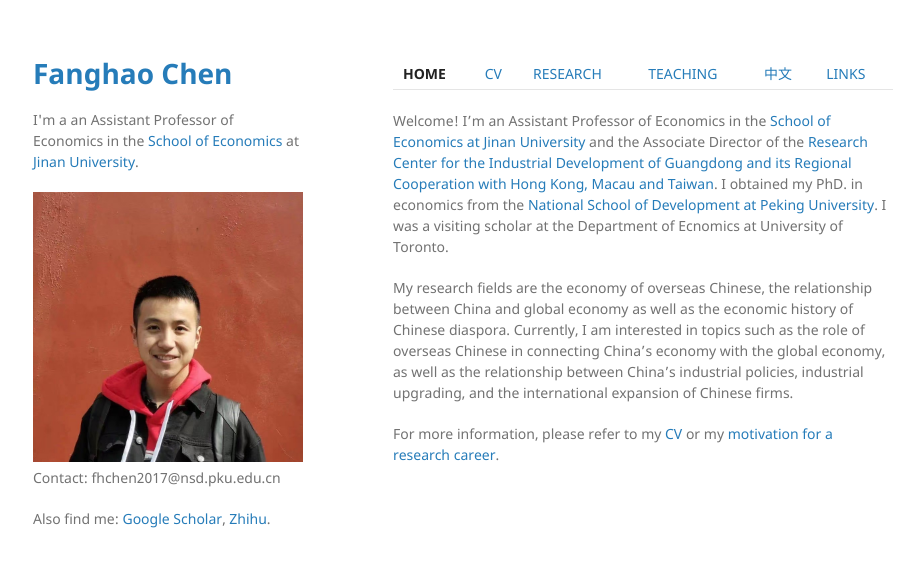
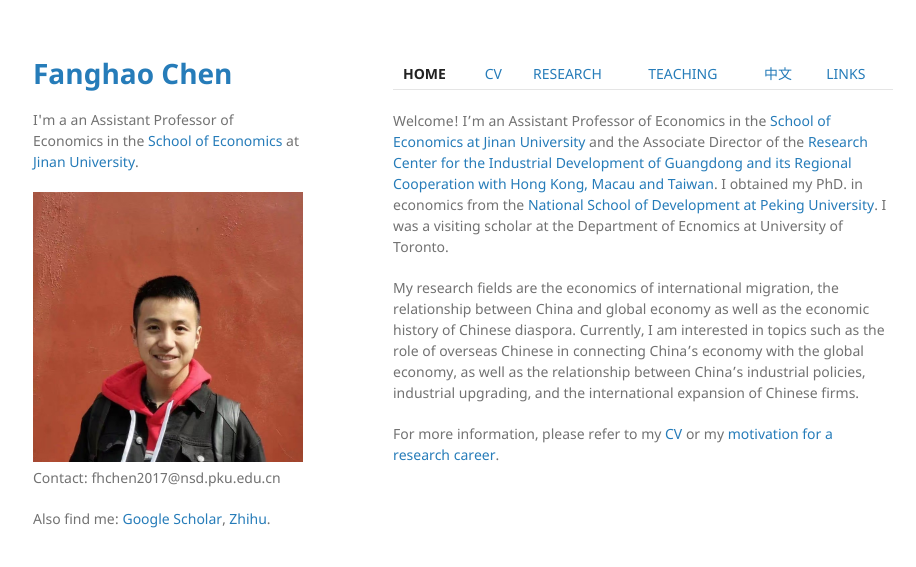
Before and after one commit to FanghaoChen/homepage, a Jekyll site: the page built from index.md, in a window 1280 px wide. Shown: the top 567 px of the page, without its empty margins (177-1093 px from the left). Built offline with Jekyll 4.4.1, drawn with Linux system fonts in a browser that asks for light colours.

Commit message:
Update index.md

```diff
--- a/index.md
+++ b/index.md
@@ -7,6 +7,6 @@ layout: default
 
 Welcome! I'm an Assistant Professor of Economics in the [School of Economics at Jinan University](https://ec.jnu.edu.cn/) and the Associate Director of the [Research Center for the Industrial Development of Guangdong and its Regional Cooperation with Hong Kong, Macau and Taiwan](https://ogo.jnu.edu.cn/). I obtained my PhD. in economics from the [National School of Development at Peking University](https://www.nsd.pku.edu.cn/). I was a visiting scholar at the Department of Ecnomics at University of Toronto.
 
-My research fields are the economy of overseas Chinese, the relationship between China and global economy as well as the economic history of Chinese diaspora. Currently, I am interested in topics such as the role of overseas Chinese in connecting China's economy with the global economy, as well as the relationship between China's industrial policies, industrial upgrading, and the international expansion of Chinese firms.
+My research fields are the economics of international migration, the relationship between China and global economy as well as the economic history of Chinese diaspora. Currently, I am interested in topics such as the role of overseas Chinese in connecting China's economy with the global economy, as well as the relationship between China's industrial policies, industrial upgrading, and the international expansion of Chinese firms.
 
 For more information, please refer to my [CV](./assets/CV_FanghaoChen_231105.pdf) or my [motivation for a research career](https://mp.weixin.qq.com/s?__biz=Mzg4MzE0ODY0Mw==&mid=2247491382&idx=1&sn=992dc4dda38bfd95d5c2b47848fc5a81&chksm=cf4a8d3af83d042c96f68c98b9406eab25df4ce418b6778fccdee755fc9e499decfb44498855&mpshare=1&scene=24&srcid=12203KNxFd0xsEh7nM7ZzhKn&sharer_sharetime=1639991731014&sharer_shareid=009d752390d3ca9d149b0d31038375f0#rd).
```
